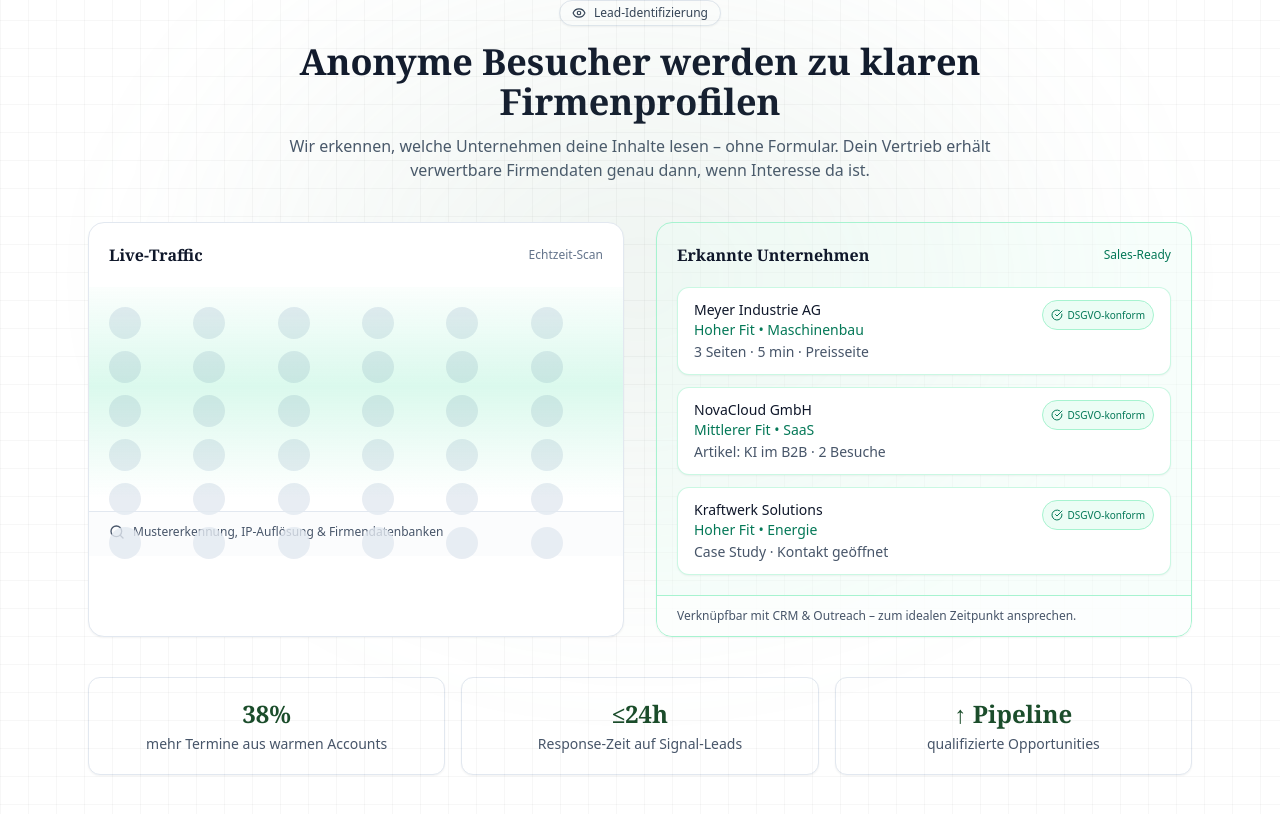
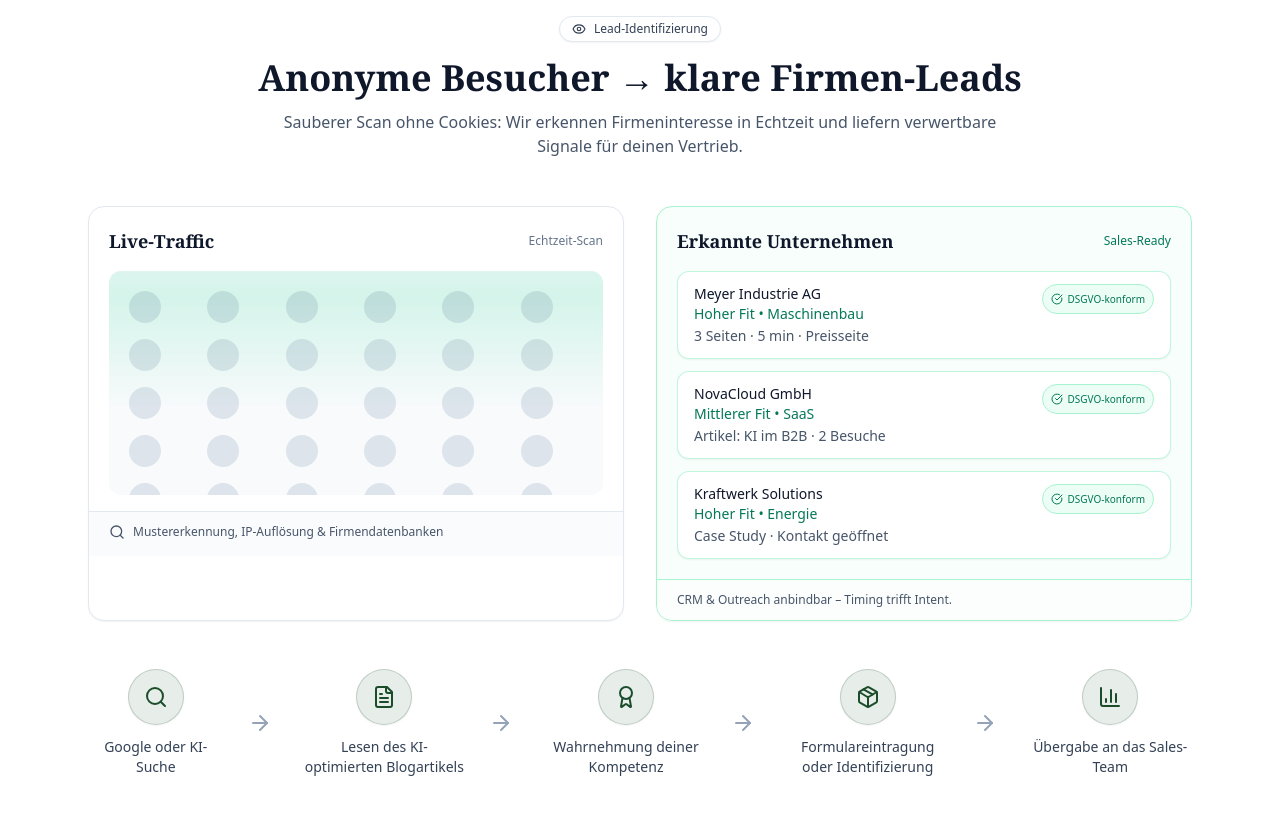
Before and after one commit to lennartnm/findbar_website, a Next.js app: page / in a window 1280 px wide. Shown: the part 3266-4080 px from the top of the page. Built offline with nearby package versions, Linux system fonts and the light colour scheme.

Commit message:
Update page.tsx

```diff
--- a/src/app/page.tsx
+++ b/src/app/page.tsx
@@ -239,73 +239,64 @@ function Hero() {
 }
 
 
-/* ---------------------- VisitorRevealSection ---------------------- */
+/* ---------------------- VisitorRevealSection (clean) ---------------------- */
 function VisitorRevealSection() {
+  const steps = [
+    { title: "Google oder KI-Suche", icon: Search },
+    { title: "Lesen des KI-optimierten Blogartikels", icon: FileText },
+    { title: "Wahrnehmung deiner Kompetenz", icon: Award },
+    { title: "Formulareintragung oder Identifizierung", icon: Package },
+    { title: "Übergabe an das Sales-Team", icon: BarChart3 },
+  ];
+
+  const companies = [
+    { name: "Meyer Industrie AG", fit: "Hoher Fit • Maschinenbau", intent: "3 Seiten · 5 min · Preisseite" },
+    { name: "NovaCloud GmbH", fit: "Mittlerer Fit • SaaS", intent: "Artikel: KI im B2B · 2 Besuche" },
+    { name: "Kraftwerk Solutions", fit: "Hoher Fit • Energie", intent: "Case Study · Kontakt geöffnet" },
+  ];
+
   return (
-    <section
-      id="reveal"
-      className="relative overflow-hidden py-16 border-t border-slate-100 bg-white"
-    >
-      {/* Soft Glow + Grid */}
-      <div aria-hidden className="pointer-events-none absolute inset-0">
-        <div
-          className="absolute inset-0 opacity-80"
-          style={{
-            backgroundImage:
-              "linear-gradient(to right, rgba(2,6,23,.04) 1px, transparent 1px), linear-gradient(to bottom, rgba(2,6,23,.04) 1px, transparent 1px)",
-            backgroundSize: "28px 28px",
-          }}
-        />
-        <div
-          className="absolute -inset-24 blur-3xl"
-          style={{
-            background: `radial-gradient(60% 60% at 50% 40%, ${RG300}22 0%, transparent 60%)`,
-          }}
-        />
-      </div>
-
+    <section id="reveal" className="relative overflow-hidden py-20 border-t border-slate-100 bg-white">
       <div className={containerClass}>
+        {/* Headline */}
         <div className="mx-auto max-w-3xl text-center">
           <span className="inline-flex items-center gap-2 rounded-full border border-slate-200 bg-white px-3 py-1 text-xs shadow-sm">
             <Eye className="h-3.5 w-3.5 text-slate-700" />
             <span className="text-slate-700">Lead-Identifizierung</span>
           </span>
           <h2 className={`mt-4 text-3xl md:text-4xl font-semibold ${serifClass}`}>
-            Anonyme Besucher werden zu klaren Firmenprofilen
+            Anonyme Besucher → klare Firmen-Leads
           </h2>
           <p className="mt-3 text-slate-600">
-            Wir erkennen, welche Unternehmen deine Inhalte lesen – ohne Formular.
-            Dein Vertrieb erhält verwertbare Firmendaten genau dann, wenn Interesse da ist.
+            Sauberer Scan ohne Cookies: Wir erkennen Firmeninteresse in Echtzeit und liefern verwertbare Signale für deinen Vertrieb.
           </p>
         </div>
 
-        {/* Visual: Scan → Match */}
-        <div className="mt-10 grid gap-8 md:grid-cols-2">
-          {/* Scan-Karte */}
+        {/* Visual Row: Live-Traffic + Matches */}
+        <div className="mt-12 grid gap-8 md:grid-cols-2">
+          {/* Live-Traffic Card (clean, no overlap) */}
           <div className="relative overflow-hidden rounded-2xl border border-slate-200 bg-white shadow-sm">
-            <div className="p-5">
-              <div className="flex items-center justify-between">
-                <span className={`font-semibold ${serifClass}`}>Live-Traffic</span>
+            <div className="flex items-center justify-between px-5 pt-5">
+              <span className={`text-lg font-semibold ${serifClass}`}>Live-Traffic</span>
               <span className="text-xs text-slate-500">Echtzeit-Scan</span>
             </div>
-            </div>
-            <div className="relative h-56">
-              {/* Grid aus „anonymen“ Avataren */}
-              <div className="absolute inset-0 grid grid-cols-6 gap-3 p-5">
+
+            {/* Visual area: circles + scan */}
+            <div className="relative px-5 py-4">
+              <div className="relative h-56 overflow-hidden rounded-xl bg-slate-50">
+                {/* Dot grid */}
+                <div className="absolute inset-0 grid grid-cols-6 gap-4 p-5">
                   {[...Array(36)].map((_, i) => (
-                  <div
-                    key={i}
-                    className="h-8 w-8 rounded-full bg-slate-200/80"
-                    aria-hidden
-                  />
+                    <div key={i} className="h-8 w-8 rounded-full bg-slate-300/60" aria-hidden />
                   ))}
                 </div>
-              {/* Scanline */}
-              <div className="absolute inset-0 overflow-hidden">
-                <div className="h-full w-full animate-scan bg-gradient-to-b from-transparent via-emerald-300/25 to-transparent" />
+                {/* Scan gradient – confined to visual box */}
+                <div className="absolute inset-0 animate-scanY bg-gradient-to-b from-transparent via-emerald-300/25 to-transparent mix-blend-multiply" />
               </div>
             </div>
-            <div className="border-t border-slate-200 bg-slate-50/60 px-5 py-3 text-xs text-slate-600">
+
+            {/* Info bar (separate, no overlap) */}
+            <div className="border-t border-slate-200 bg-slate-50/70 px-5 py-3 text-xs text-slate-600">
               <span className="inline-flex items-center gap-2">
                 <Search className="h-4 w-4" />
                 Mustererkennung, IP-Auflösung &amp; Firmendatenbanken
@@ -313,82 +304,71 @@ function VisitorRevealSection() {
             </div>
           </div>
 
-          {/* Match-Karte */}
+          {/* Recognized companies */}
           <div className="relative overflow-hidden rounded-2xl border border-emerald-200 bg-emerald-50/40 shadow-sm">
-            <div className="p-5">
-              <div className="flex items-center justify-between">
-                <span className={`font-semibold ${serifClass}`}>Erkannte Unternehmen</span>
+            <div className="flex items-center justify-between px-5 pt-5">
+              <span className={`text-lg font-semibold ${serifClass}`}>Erkannte Unternehmen</span>
               <span className="text-xs text-emerald-700">Sales-Ready</span>
             </div>
-            </div>
-            <ul className="px-5 pb-5 space-y-3">
-              {[
-                { name: "Meyer Industrie AG", fit: "Hoher Fit • Maschinenbau", intent: "3 Seiten · 5 min · Preisseite" },
-                { name: "NovaCloud GmbH", fit: "Mittlerer Fit • SaaS", intent: "Artikel: KI im B2B · 2 Besuche" },
-                { name: "Kraftwerk Solutions", fit: "Hoher Fit • Energie", intent: "Case Study · Kontakt geöffnet" },
-              ].map((c, i) => (
-                <li
-                  key={i}
-                  className="rounded-xl border border-emerald-200/60 bg-white px-4 py-3 text-sm shadow-sm"
-                >
+            <ul className="px-5 pb-5 pt-4 space-y-3">
+              {companies.map((c, i) => (
+                <li key={i} className="rounded-xl border border-emerald-200/70 bg-white px-4 py-3 text-sm shadow-sm">
                   <div className="flex items-start justify-between gap-3">
                     <div>
                       <div className="font-medium text-slate-900">{c.name}</div>
                       <div className="text-emerald-700">{c.fit}</div>
                       <div className="mt-0.5 text-slate-600">{c.intent}</div>
                     </div>
-                    <div className="shrink-0">
                     <span className="inline-flex items-center gap-1 rounded-full border border-emerald-200 bg-emerald-50 px-2 py-1 text-[10px] font-medium text-emerald-700">
                       <CheckCircle className="h-3 w-3" />
                       DSGVO-konform
                     </span>
                   </div>
-                  </div>
                 </li>
               ))}
             </ul>
             <div className="border-t border-emerald-200 bg-white/70 px-5 py-3 text-xs text-slate-600">
-              Verknüpfbar mit CRM &amp; Outreach – zum idealen Zeitpunkt ansprechen.
+              CRM &amp; Outreach anbindbar – Timing trifft Intent.
             </div>
           </div>
         </div>
 
-        {/* Mini-KPIs */}
-        <div className="mt-10 grid grid-cols-1 gap-4 text-center md:grid-cols-3">
-          {[
-            { kpi: "38%", label: "mehr Termine aus warmen Accounts" },
-            { kpi: "≤24h", label: "Response-Zeit auf Signal-Leads" },
-            { kpi: "↑ Pipeline", label: "qualifizierte Opportunities" },
-          ].map((x, i) => (
-            <div
-              key={i}
-              className="rounded-xl border border-slate-200 bg-white px-4 py-5 shadow-sm"
-            >
-              <div className={`text-2xl font-semibold text-[#1b4d2b] ${serifClass}`}>{x.kpi}</div>
-              <div className="mt-1 text-sm text-slate-600">{x.label}</div>
+        {/* 5-Step Journey with arrows */}
+        <div className="mt-12 flex flex-col items-center gap-8 md:flex-row md:justify-between">
+          {steps.map(({ title, icon: Icon }, i) => (
+            <div key={i} className="flex items-center gap-4 md:gap-6">
+              <div className="flex flex-col items-center text-center max-w-[170px]">
+                <div className="flex h-14 w-14 items-center justify-center rounded-full border border-[#1b4d2b33] bg-[#1b4d2b1A] text-[#1b4d2b] shadow-sm">
+                  <Icon className="h-6 w-6" />
+                </div>
+                <p className="mt-3 text-sm text-slate-700">{title}</p>
+              </div>
+              {i < steps.length - 1 && (
+                <ArrowRight className="hidden md:block h-6 w-6 text-slate-400 shrink-0" />
+              )}
             </div>
           ))}
         </div>
       </div>
 
-      {/* Scoped Keyframes */}
+      {/* Scoped keyframes */}
       <style>{`
-        @keyframes scan {
+        @keyframes scanY {
           0% { transform: translateY(-100%); }
           100% { transform: translateY(100%); }
         }
-        .animate-scan {
-          animation: scan 2.8s linear infinite;
+        .animate-scanY {
+          animation: scanY 3s linear infinite;
           will-change: transform;
-          mix-blend-mode: multiply;
         }
         @media (prefers-reduced-motion: reduce) {
-          .animate-scan { animation: none; }
+          .animate-scanY { animation: none; }
         }
       `}</style>
     </section>
   );
 }
+
 
 
 /* ---------------------- Benefits Marquee ---------------------- */
```
Lines whose indentation alone changed are shown as unchanged.
